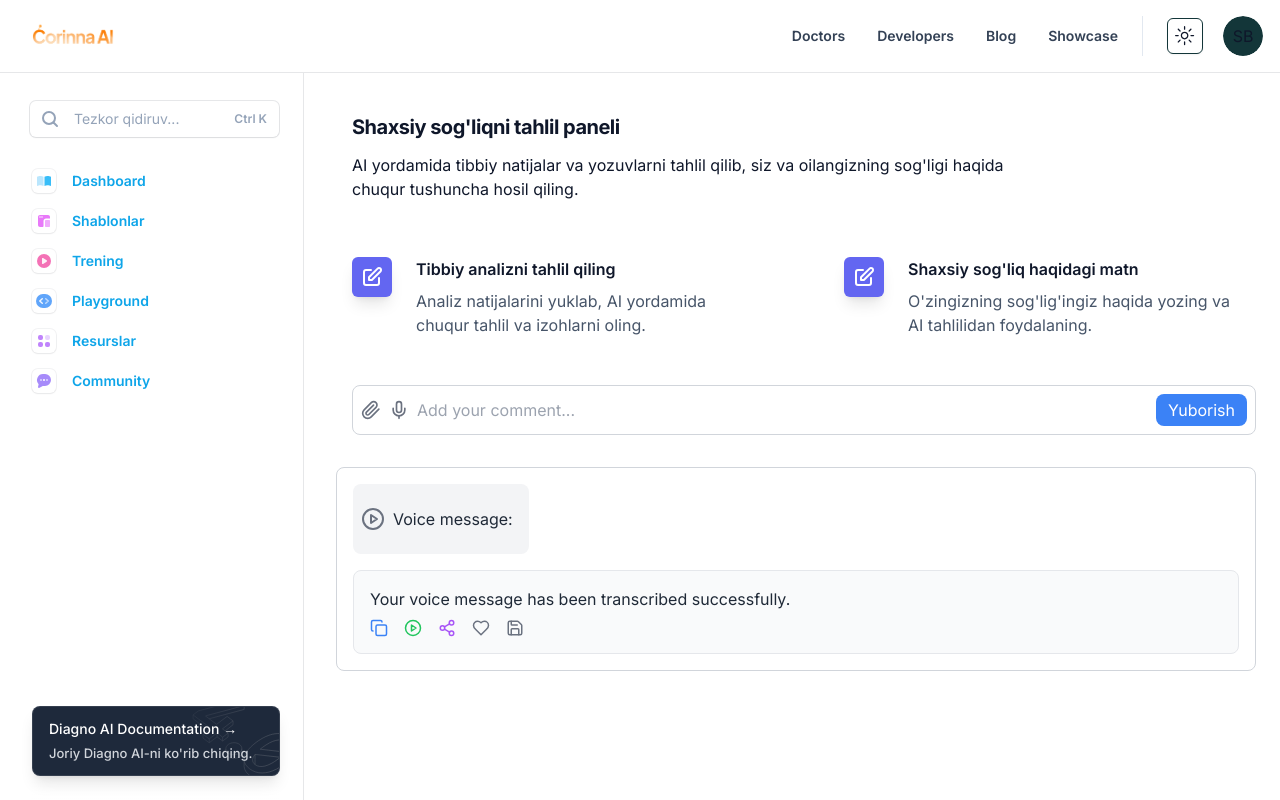
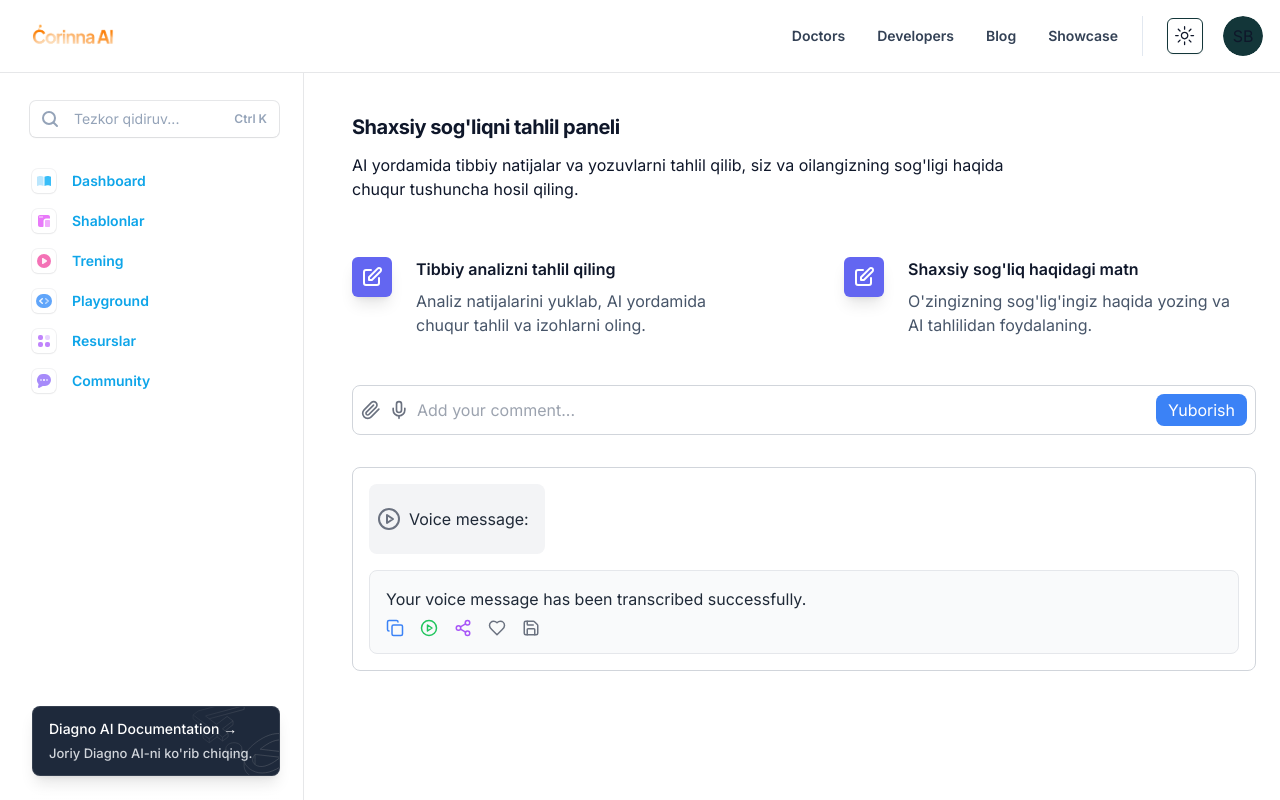
Before and after one commit to Uralov-Berdibek/diagno_ai, a Next.js app: page /dashboard in a window 1280 px wide. Built offline with nearby package versions, Linux system fonts and the light colour scheme; no server answers.

Commit message:
add response.tsx v1.0.2

```diff
--- a/src/components/shared/dashboard/response.tsx
+++ b/src/components/shared/dashboard/response.tsx
@@ -31,7 +31,7 @@ export default function Response({ requestType, requestContent, response }: Requ
   };
 
   return (
-    <div className='p-4 border border-gray-300 rounded-lg space-y-4 dark:bg-gray-800 dark:border-gray-600'>
+    <div className='p-4 border border-gray-300 rounded-lg space-y-4 dark:bg-gray-800 dark:border-gray-600 ml-4'>
       {/* Request Section */}
       <div className='flex flex-col sm:flex-row sm:items-center sm:space-x-2'>
         {requestType === 'text' && (
```
